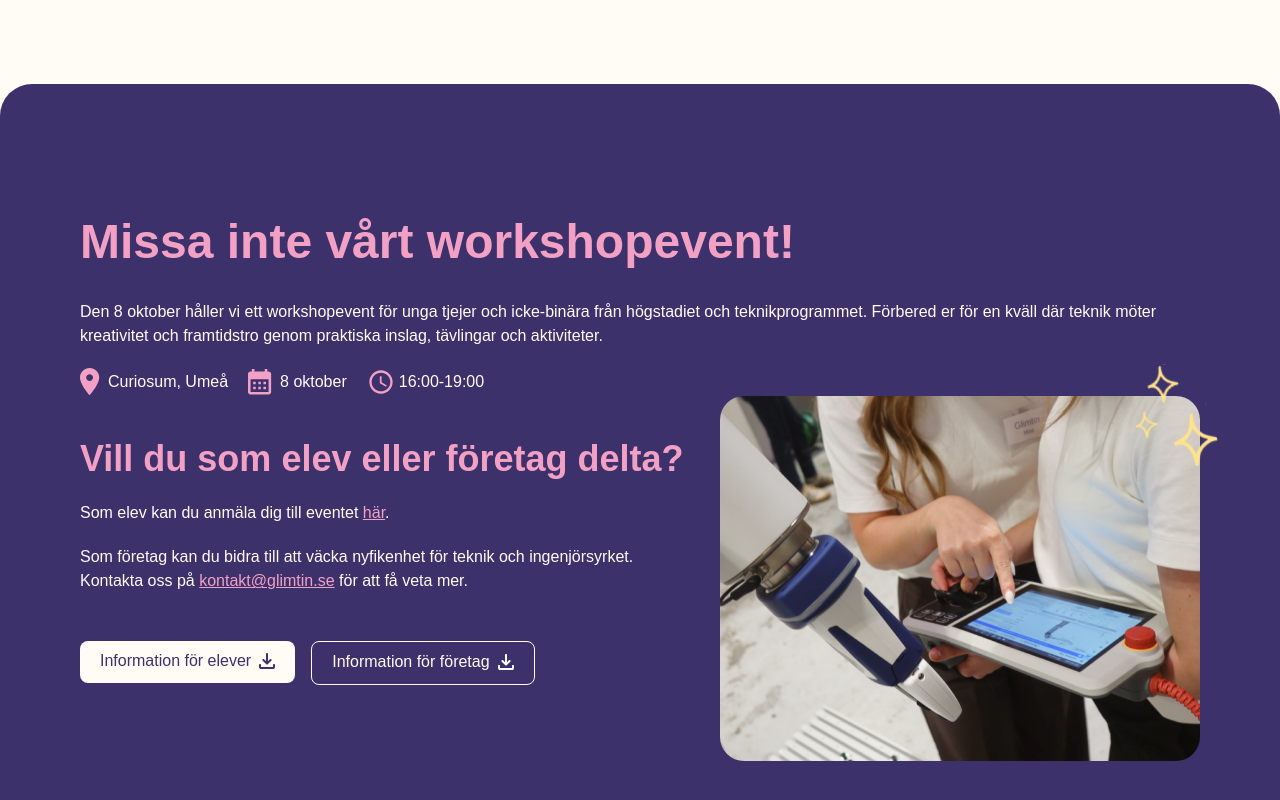
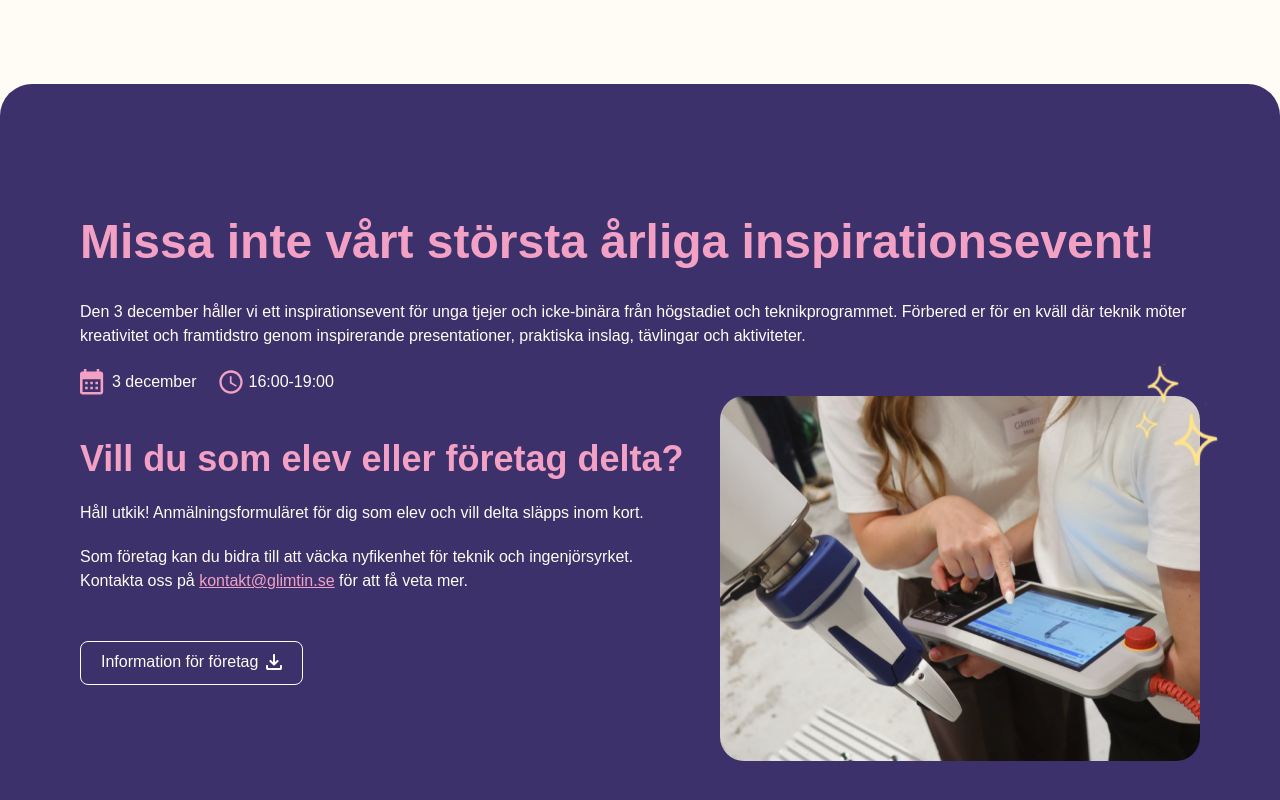
Before and after one commit to kjuliaf/glimtin, a React (Vite) app: page /event in a window 1280 px wide. Shown: the part 678-1478 px from the top of the page. Built offline with nearby package versions, Linux system fonts and the light colour scheme; a web font is replaced by a local one.

Commit message:
Updated with new event info and removed old workshop info

```diff
--- a/src/components/Header.jsx
+++ b/src/components/Header.jsx
@@ -20,7 +20,7 @@ function Header() {
 							</Button>
 							{location.pathname != "/event" && (
 								<div className="text-primary-dark absolute top-11 right-14 flex gap-0.5 text-sm">
-									<p>Missa inte vårt workshopevent!</p>
+									<p>Missa inte vårt inspirationsevent!</p>
 									<img
 										className="w-8"
 										src={ArrowCurved}
--- a/src/sections/WorkshopEvent26.jsx
+++ b/src/sections/WorkshopEvent26.jsx
@@ -1,5 +1,5 @@
 import StudentWSInfo from "../assets/resources/Inbjudan-Elever-WS.pdf"
-import CompanyWSInfo from "../assets/resources/Inbjudan-Workshop.pdf"
+import CompanyInfo from "../assets/resources/Inbjudan-Inspiration.pdf"
 import DateIcon from "./../assets/icons/date.svg"
 import DownloadPrimary from "./../assets/icons/download-primary.svg"
 import Download from "./../assets/icons/download.svg"
@@ -13,31 +13,31 @@ function WorkshopEvent26() {
 	return (
 		<>
 			<h2 className="section-heading-size text-secondary-light!">
-				Missa inte vårt workshopevent!
+				Missa inte vårt största årliga inspirationsevent!
 			</h2>
 			<p className="mt-7">
-				Den 8 oktober håller vi ett workshopevent för unga tjejer och
+				Den 3 december håller vi ett inspirationsevent för unga tjejer och
 				icke-binära från högstadiet och teknikprogrammet. Förbered er
-				för en kväll där teknik möter kreativitet och framtidstro genom
+				för en kväll där teknik möter kreativitet och framtidstro genom inspirerande presentationer,
 				praktiska inslag, tävlingar och aktiviteter.
 			</p>
 
 			<div className="mt-5 flex gap-5 text-sm sm:text-base">
-				<div className="flex items-center gap-2">
+				{/* <div className="flex items-center gap-2">
 					<img
 						src={LocationIcon}
 						alt="Plats"
 						className="w-5 max-w-5 min-w-5"
 					/>
 					<p>Curiosum, Umeå</p>
-				</div>
+				</div> */}
 				<div className="flex items-center gap-2">
 					<img
 						src={DateIcon}
 						alt="Datum"
 						className="w-6 max-w-6 min-w-6"
 					/>
-					<p>8 oktober</p>
+					<p>3 december</p>
 				</div>
 				<div className="flex items-center gap-1">
 					<img
@@ -54,7 +54,8 @@ function WorkshopEvent26() {
 					<h3 className="section-heading-size-sm text-secondary-light! lg:text-nowrap">
 						Vill du som elev eller företag delta?
 					</h3>
-					<p className="mt-5">
+					<p className="mt-5">Håll utkik! Anmälningsformuläret för dig som elev och vill delta släpps inom kort.</p>
+					{/* <p className="mt-5">
 						Som elev kan du anmäla dig till eventet{" "}
 						<a
 							className="text-secondary-light underline"
@@ -64,7 +65,7 @@ function WorkshopEvent26() {
 							här
 						</a>
 						.
-					</p>
+					</p> */}
 					<p className="mt-5">
 						Som företag kan du bidra till att väcka nyfikenhet för
 						teknik och ingenjörsyrket. Kontakta oss på{" "}
@@ -78,19 +79,19 @@ function WorkshopEvent26() {
 					</p>
 
 					<div className="mt-8 flex gap-4 lg:mt-12">
-						<Button
+						{/* <Button
 							className="flex items-center gap-2 text-sm sm:text-base"
 							color="neutral"
 							link={StudentWSInfo}
 						>
 							Information för elever
 							<img src={DownloadPrimary} alt="Ladda ner" />
-						</Button>
+						</Button> */}
 						<Button
 							className="flex items-center gap-2 text-sm sm:text-base"
 							color="neutral"
 							outlined
-							link={CompanyWSInfo}
+							link={CompanyInfo}
 						>
 							Information för företag
 							<img src={Download} alt="Ladda ner" />
```
Also changed, not shown: 1 other file (tests, documents, lock files or other folders).
